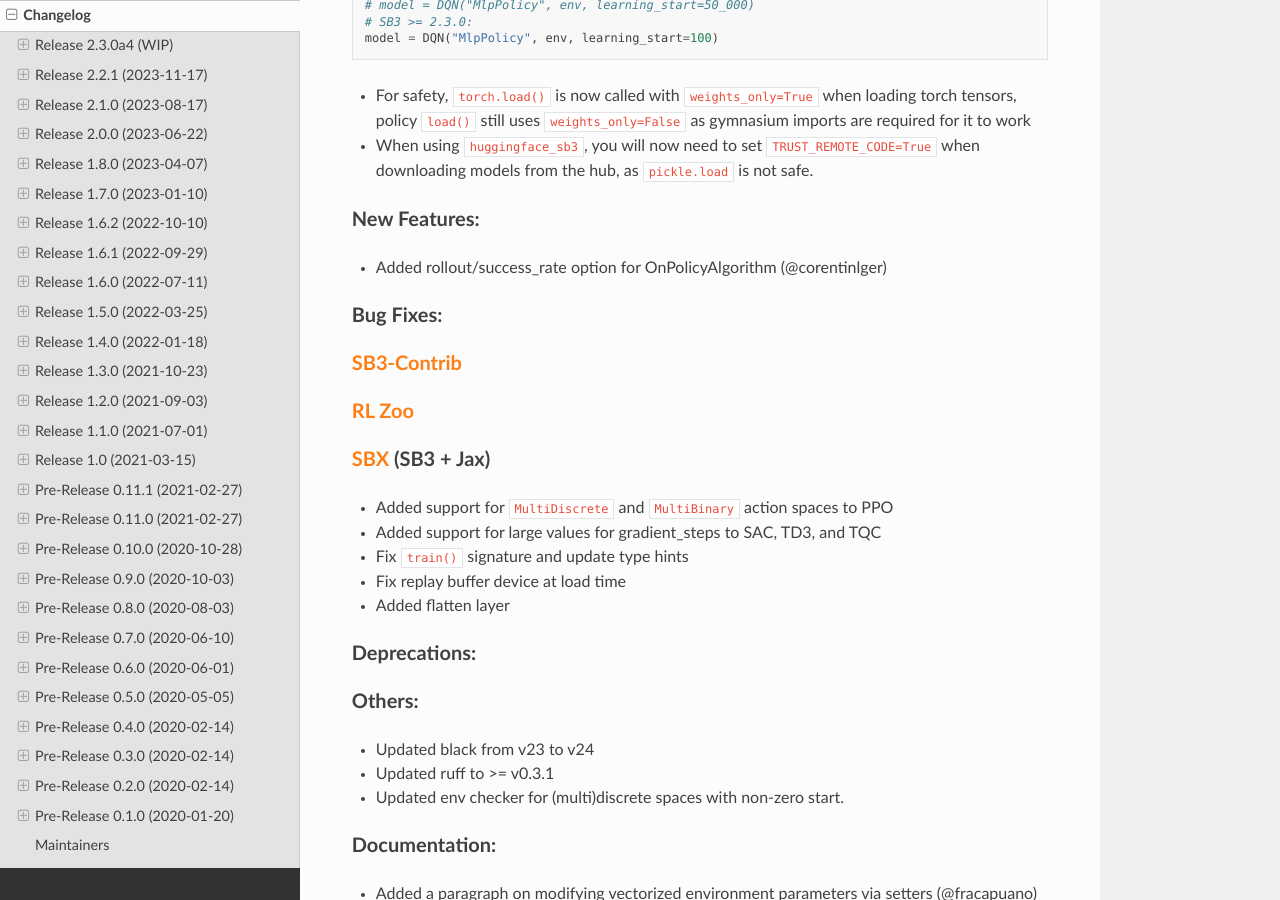
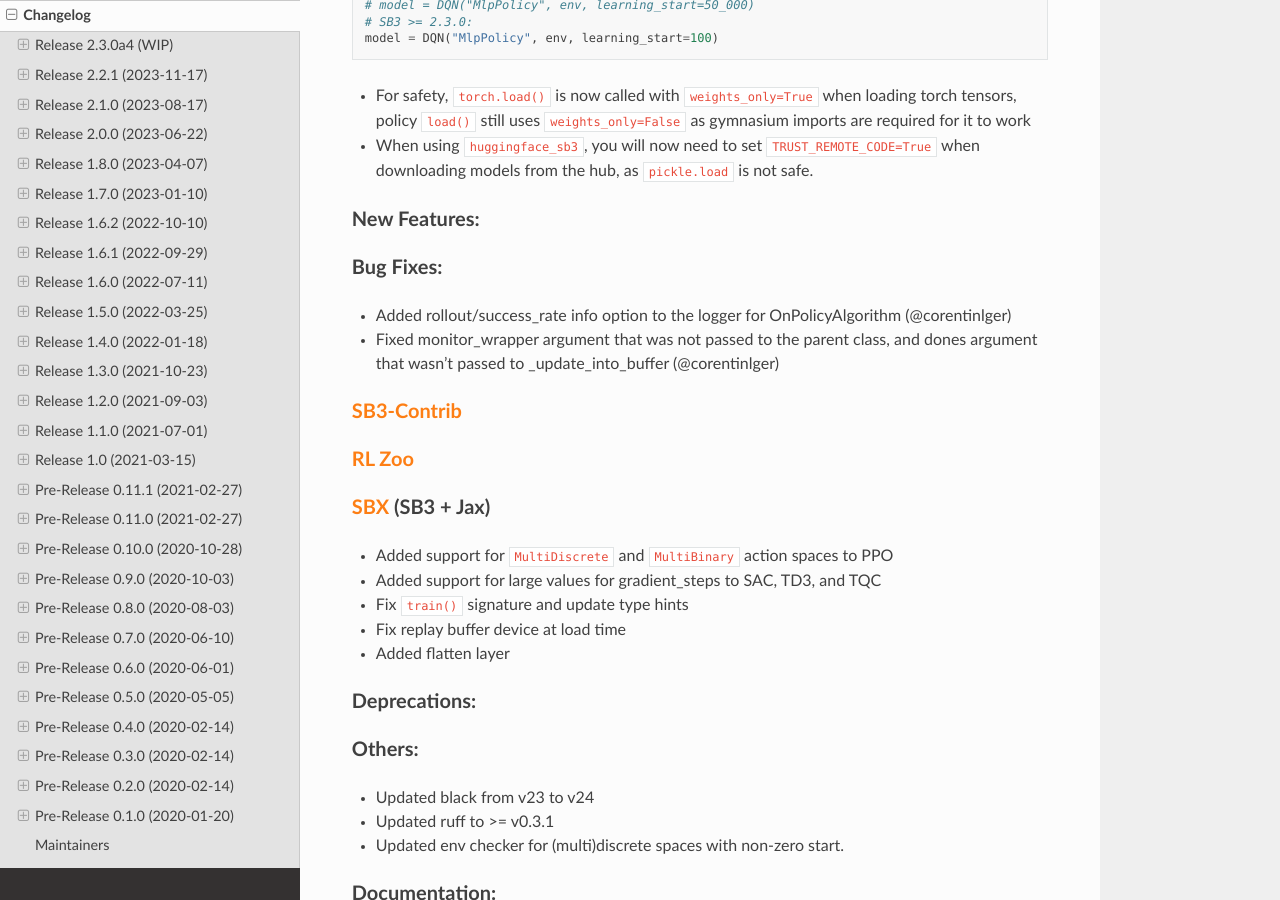
Before and after one commit to DLR-RM/stable-baselines3, a Sphinx documentation site: the page built from docs/misc/changelog.rst, in a window 1280 px wide and 900 px high, scrolled down 730 px. Built offline with Sphinx 7.4.7 and the Read the Docs theme 2.0.0, drawn with Linux system fonts in a browser that asks for light colours.

Commit message:
Update changelog

```diff
--- a/docs/misc/changelog.rst
+++ b/docs/misc/changelog.rst
@@ -41,10 +41,11 @@
 
 New Features:
 ^^^^^^^^^^^^^
-- Added rollout/success_rate option for OnPolicyAlgorithm (@corentinlger)
-
-Bug Fixes:
-^^^^^^^^^^
+
+Bug Fixes:
+^^^^^^^^^^
+- Added rollout/success_rate info option to the logger for OnPolicyAlgorithm (@corentinlger)
+- Fixed monitor_wrapper argument that was not passed to the parent class, and dones argument that wasn't passed to _update_into_buffer (@corentinlger)
 
 `SB3-Contrib`_
 ^^^^^^^^^^^^^^
```
